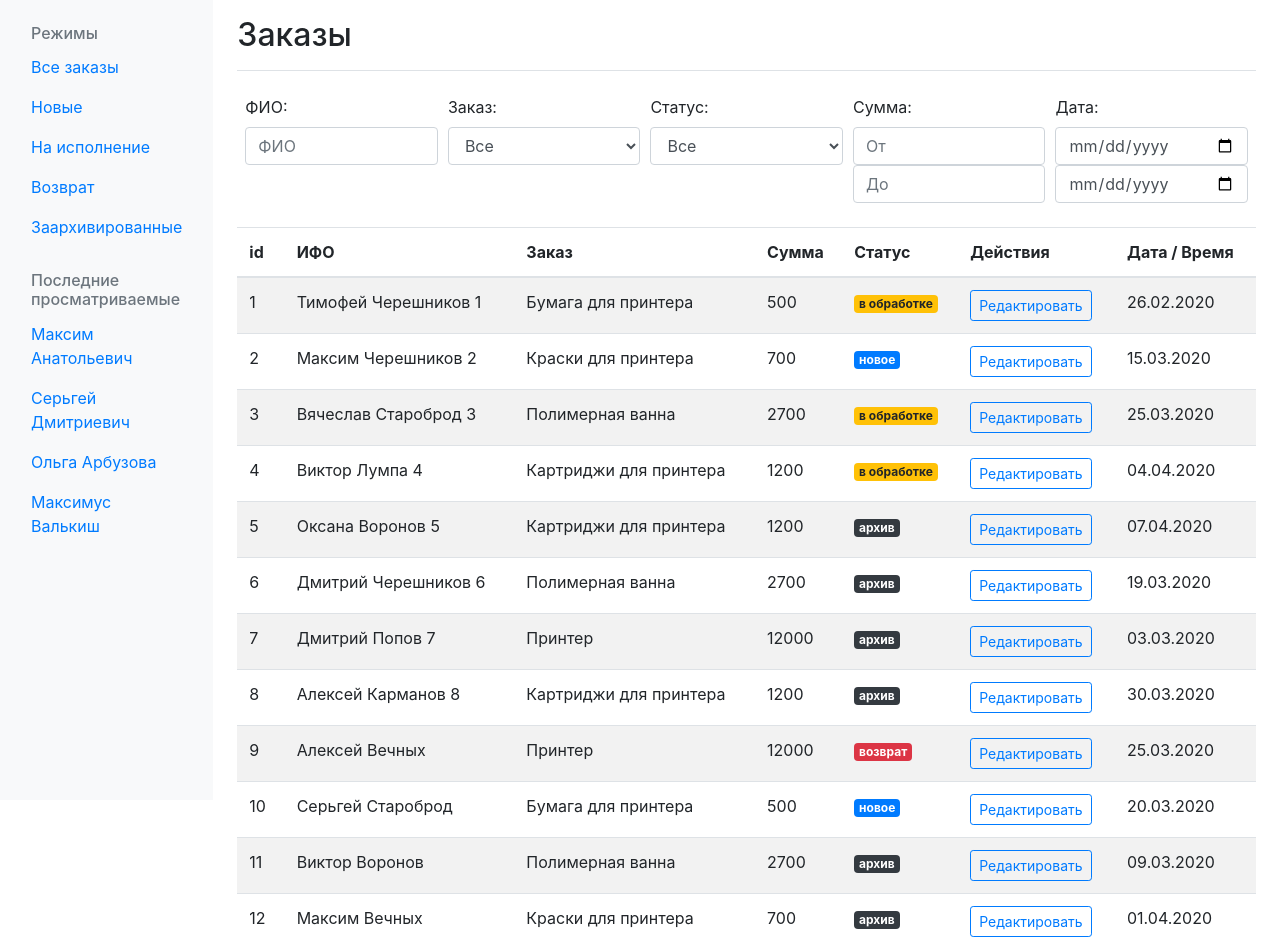
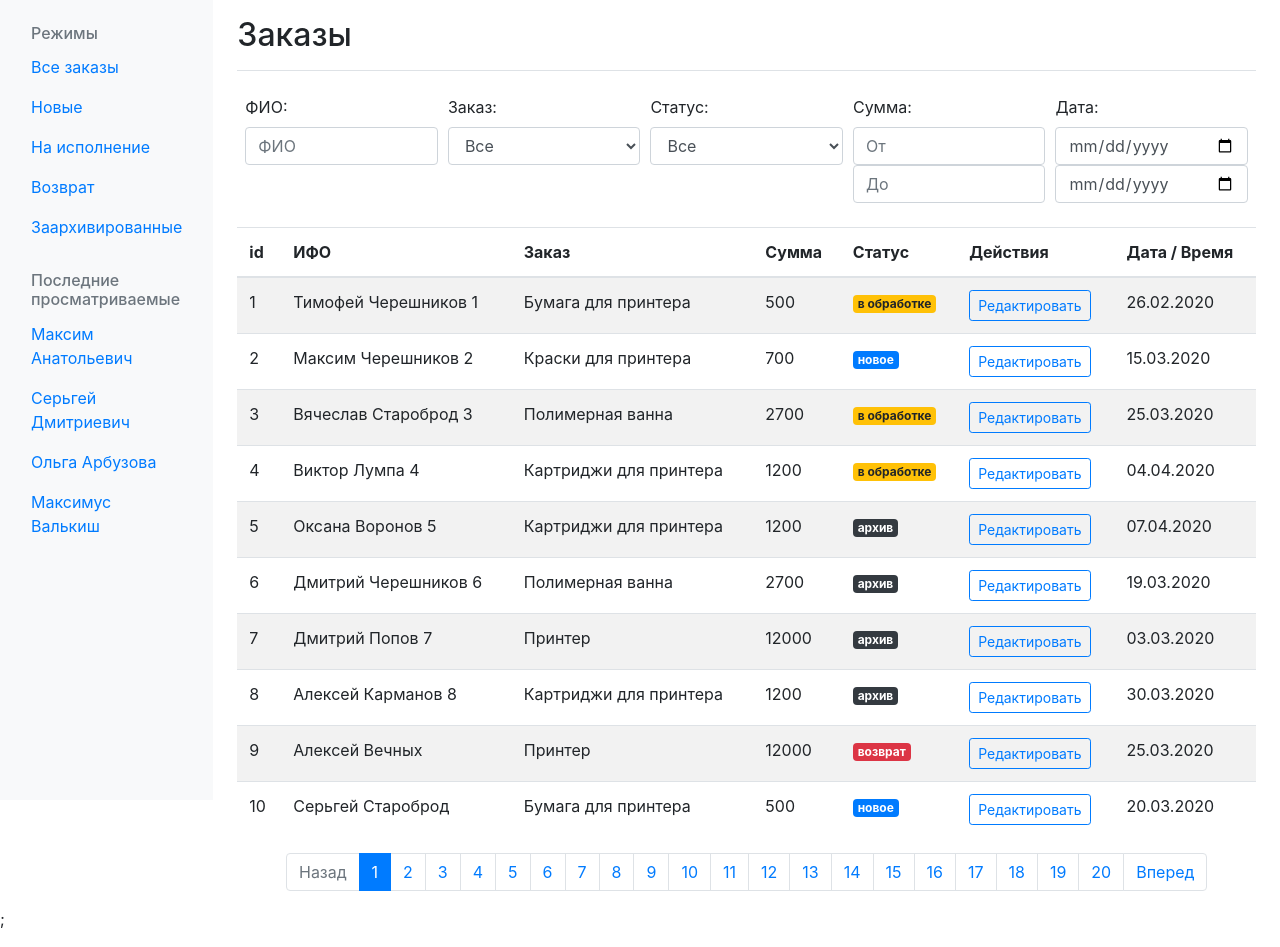
Before and after one commit to Serrjik/CRM-React, a React (Create React App) app: page / in a window 1280 px wide. Shown: the top 947 px of the page. Built offline with nearby package versions, Linux system fonts and the light colour scheme.

Commit message:
pagination

```diff
--- a/src/App.js
+++ b/src/App.js
@@ -35,7 +35,7 @@ export default function App({ page }) {
           {/* <Route path="/order/:orderId" render={() => <OrderManagerPage />} /> */}
 
           <Route path="/">
-            <ManagerPage path="/:pageNumber" />;
+            <ManagerPage />;
           </Route>
         </Switch>
 
--- a/src/pages/Manager/ManagerPage.jsx
+++ b/src/pages/Manager/ManagerPage.jsx
@@ -9,18 +9,13 @@ import useDatabase from "../../database/useDatabase";
 
 import OrderManagerPage from "../OrderManager/OrderManagerPage";
 
-import { useHistory, useParams } from "react-router-dom";
+import { useHistory } from "react-router-dom";
 
 import Context from "../../database/Context";
 
 export default function ManagerPage({ page }) {
   // Пагинация.
   const [currentPage, setCurrentPage] = useState(1)
-  console.log('currentPage: ', currentPage);
-
-  const params = useParams();
-  const pageNumber = parseInt(params.pageNumber);
-  console.log('pageNumber: ', pageNumber);
 
   const value = useContext(Context);
   // Максимальное количество заказов на странице.
@@ -32,9 +27,13 @@ export default function ManagerPage({ page }) {
   // С какого заказа отображать заказы на выбранной странице.
   const offset = (currentPage - 1) * limit
 
-  const orders = getOrders(0, 20)
+  const orders = getOrders(0, 1000)
   // console.log('orders: ', getOrders(0, 1000));
+  // Заказы после фильтра.
   const [displayedOrders, setDisplayedOrders] = useState([...orders])
+  // Заказы, которые должны отрисоваться на странице при пагинации.
+  const [paginatedOrders, setPaginatedOrders] = useState([...displayedOrders])
+
 
   const handlerFilter = filters => {
     let filteredOrders = [...orders]
@@ -93,8 +92,32 @@ export default function ManagerPage({ page }) {
     history.push(`/order/${orderId}`)
   };
 
+  const handlerPagination = nextPage => {
+    if (nextPage === 'prev') {
+      setCurrentPage(currentPage => currentPage - 1)
+    }
+
+    else if (nextPage === 'next') {
+      setCurrentPage(currentPage => currentPage + 1)
+    }
+
+    else if (typeof(nextPage) === 'number') {
+      setCurrentPage(nextPage)
+    }
+  }
+
   // Количество страниц.
-  // const commonPages = Math.ceil(filtredOrders.length / limit)
+  const commonPages = Math.ceil(displayedOrders.length / limit)
+  console.log('commonPages: ', commonPages);
+
+  useEffect(() => setPaginatedOrders(displayedOrders
+    .slice((currentPage - 1) * limit,
+    currentPage * limit)),
+    [displayedOrders, currentPage]
+  )
+
+  console.log('displayedOrders: ', displayedOrders);
+  console.log('currentPage: ', currentPage);
 
   let output = null
 
@@ -115,8 +138,8 @@ export default function ManagerPage({ page }) {
           </div>
 
           <Filters onFilter={handlerFilter} />
-          <OrderTable onEdit={handlerEdit} orders={displayedOrders} />
-          <Pagination currentPage={currentPage} setCurrentPage={setCurrentPage} /> {/* commonPages={commonPages} */}
+          <OrderTable onEdit={handlerEdit} orders={paginatedOrders} />
+          <Pagination onPagination={handlerPagination} currentPage={currentPage} commonPages={commonPages} />
         </main>
       break;
   }
--- a/src/pages/Manager/Pagination.jsx
+++ b/src/pages/Manager/Pagination.jsx
@@ -1,27 +1,12 @@
 import React, { useState } from "react";
 
-export default function Pagination({ commonPages, currentPage, setCurrentPage }) {
-
-  const getPrevPage = () => {
-    if (currentPage !== 1) {
-      setCurrentPage(currentPage => currentPage - 1)
-      // return currentPage
-    }
-  }
-
-  const getNextPage = () => {
-    if (currentPage !== commonPages) {
-      setCurrentPage(currentPage => currentPage + 1)
-      // return currentPage
-    }
-  }
-
+export default function Pagination({ onPagination, currentPage, commonPages }) {
   // Элемент пагинации с номером страницы.
   const PaginationItem = props => (
     <li
       className={'page-item ' + (props.currentPage === props.pageNumber ? 'active' : '')}
       // onClick={() => currentPage = props.pageNumber}
-      onClick={() => setCurrentPage(props.pageNumber)}
+      onClick={() => onPagination(props.pageNumber)}
     >
       <a className="page-link" href="/">
         {props.pageNumber}
@@ -43,8 +28,8 @@ export default function Pagination({ commonPages, currentPage, setCurrentPage })
 
         <li
           className={`page-item ${currentPage === 1 ? 'disabled' : ''}`}
-          onClick={getPrevPage}
-          >
+          onClick={onPagination('prev')}
+        >
           <a className="page-link" href="/" tabIndex="-1" aria-disabled="true">
             Назад
           </a>
@@ -72,7 +57,7 @@ export default function Pagination({ commonPages, currentPage, setCurrentPage })
 
         <li
           className={`page-item ${currentPage === commonPages ? 'disabled' : ''}`}
-          onClick={getNextPage}
+          onClick={onPagination('next')}
         >
           <a className="page-link" href="/">
             Вперед
```
